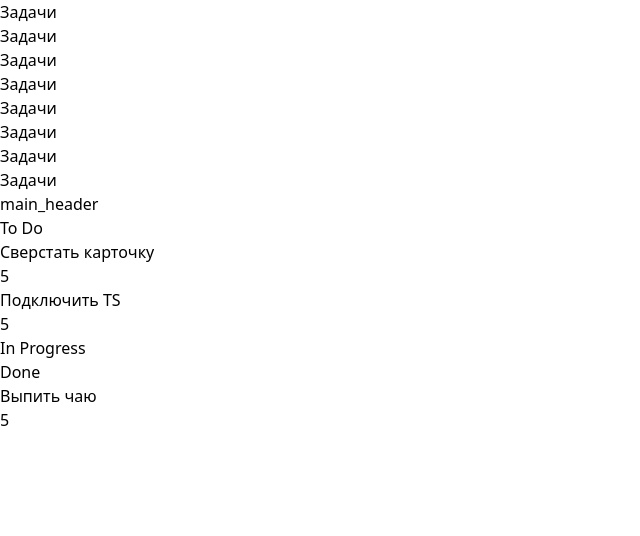
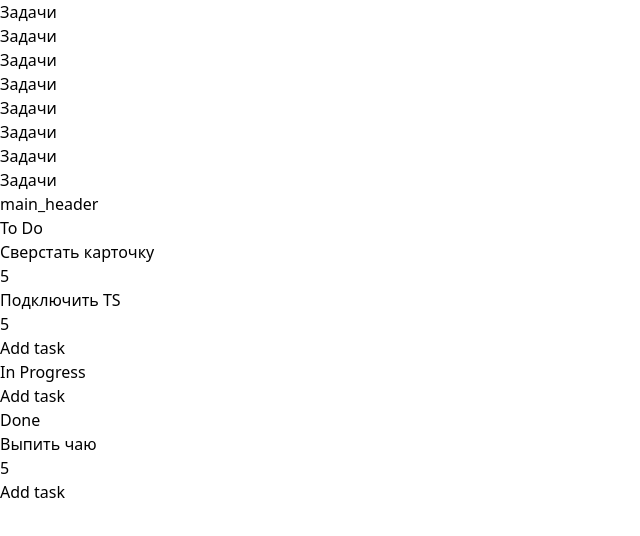
Before and after one commit to M00N77/trello-clone, a React (Vite) app: page / in a window 1280 px wide. Shown: the top 536 px of the page, without its empty margins (0-640 px from the left). Built offline with nearby package versions, Linux system fonts and the light colour scheme.

Commit message:
Realized the addition of the task

```diff
--- a/src/App.tsx
+++ b/src/App.tsx
@@ -1,12 +1,13 @@
 import { useEffect, useState } from "react";
 import type { Column } from "./types"
 import { DragDropContext, Droppable, Draggable } from "@hello-pangea/dnd";
+import { v4 as uuidv4 } from 'uuid';
 
 
 
 
 
-const initialData: Column[] =  [
+const initialData: Column[] = [
   {
     id: 'col-1',
     title: 'To Do',
@@ -31,22 +32,22 @@ const initialData: Column[] =  [
 
 function App() {
 
-  const [columns, setColumns] = useState(()=>{
+  const [columns, setColumns] = useState(() => {
     const saved = localStorage.getItem('storedColumns')
 
-    if(saved){
-      try{
+    if (saved) {
+      try {
         return JSON.parse(saved)
-      } catch {
+      } catch (e) {
         console.error('error parse', e)
       }
     }
 
     return initialData
   })
-  useEffect(()=>{
+  useEffect(() => {
     localStorage.setItem('storedColumns', JSON.stringify(columns))
-  },[columns])
+  }, [columns])
 
 
   const onDragEnd = (result: any) => {
@@ -102,13 +103,46 @@ function App() {
         return column
       })
 
-        setColumns(newColumns)
+      setColumns(newColumns)
 
 
 
 
     }
   }
+
+  const handleAddTask = (column_id: any) => {
+    console.log('column_id', column_id);
+
+    const taskContent = prompt('Enter task')
+    const taskTime = prompt('Enter time')
+
+    if (isNaN(taskTime) || taskTime < 0) {
+      alert('Please enter correct number...')
+      return
+    }
+    const newTask = { id: uuidv4(), content: taskContent, task_time: taskTime }
+
+    const tasksList = columns.find((column) => column.id === column_id)?.tasks
+
+    const newTasks = [ ...tasksList, newTask ]
+
+
+
+    const newColumns = columns.map((column)=>{
+      if (column.id===column_id) {
+        return {
+          ...column,
+          tasks:newTasks
+        }
+      }
+      return column
+    })
+    setColumns(newColumns)
+  }
+
+
+
 
   return (
     <>
@@ -146,12 +180,14 @@ function App() {
 
 
 
-                <div className=" flex flex-col border w-72  shrink-0" key={column.id}>
+                <div className=" flex flex-col  align-top border w-72  shrink-0" key={column.id}>
+
                   <h2 className="text-center px-3 py-2 font-bold">{column.title}</h2>
 
                   <Droppable droppableId={column.id}>
 
                     {(provided) => (
+
                       <ul
                         className="flex flex-col gap-y-4 "
                         ref={provided.innerRef}
@@ -162,7 +198,7 @@ function App() {
                           <Draggable key={task.id} draggableId={task.id} index={index} >
 
                             {(provided) => (
-                              <li
+                              <li className="flex flex-col"
 
 
                                 ref={provided.innerRef}
@@ -174,12 +210,17 @@ function App() {
 
                                   <p className="inline-flex p-1 rounded-lg text-red-500  bg-red-100 text-xs font-semibold" >{task.task_time}</p>
                                 </div>
+
                               </li>
                             )}
 
                           </Draggable>
                         ))}
                         {provided.placeholder}
+                        <button
+                          className="bg-slate-50 px-1 py-2"
+                          onClick={() => handleAddTask(column.id)}
+                        >Add task</button>
                       </ul>)}
 
                   </Droppable>
@@ -192,6 +233,8 @@ function App() {
         </div>
       </main>
 
+
+
     </>
   )
 }
```
